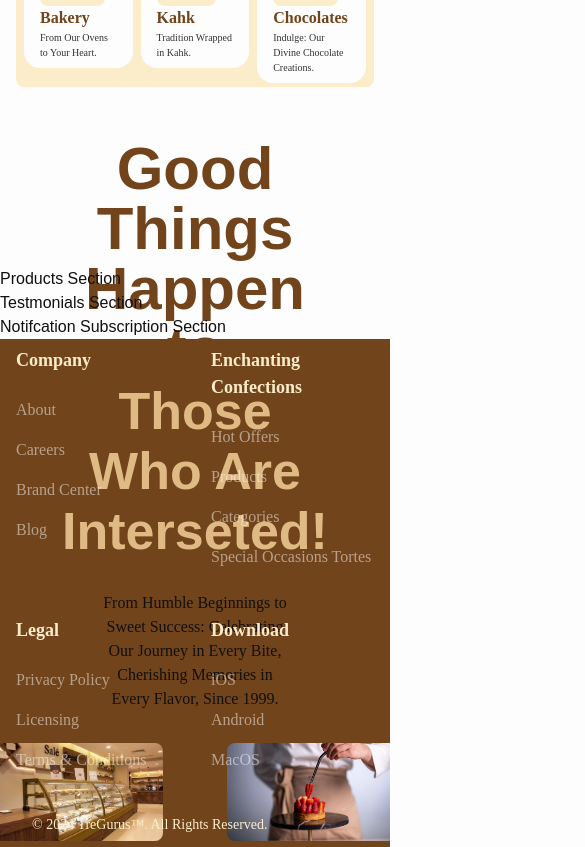
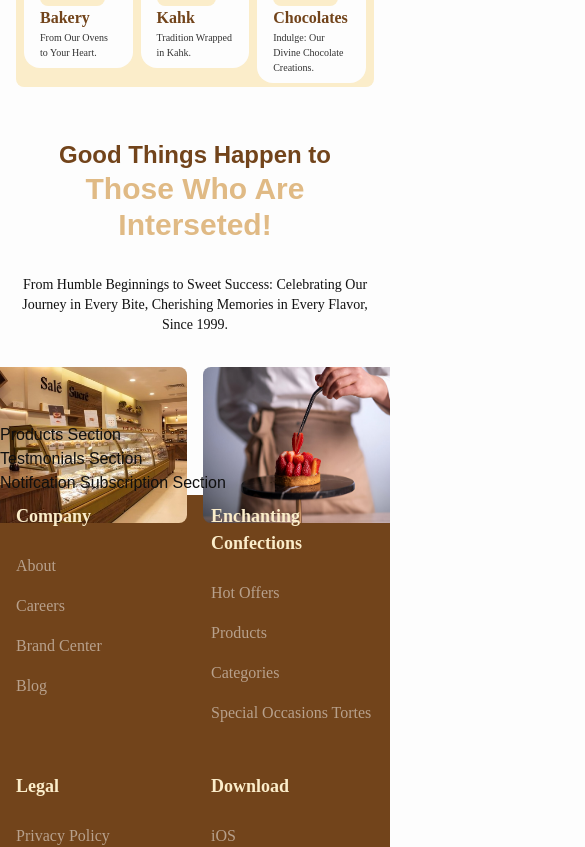
Before and after one commit to devabdth/sale-sucre, a Next.js app: page / in a window 390 px wide. Shown: the part 1760-2607 px from the top of the page, 585 px wide, since content can reach past the window. Built offline with nearby package versions, Linux system fonts and the light colour scheme.

Commit message:
Why Choose Us Section - Small Devices

```diff
--- a/components/home/WhyChooseUsSection.tsx
+++ b/components/home/WhyChooseUsSection.tsx
@@ -2,18 +2,18 @@ import React from "react";
 import Image from "next/image";
 
 const WhyChooseUsSection= () => {
-    return <section className="w-full h-[45vw] flex flex-col items-center justify-between gap-8 bg-variant py-12">
-      <h2 className="text-6xl text-primary font-extrabold px-72 text-center">
+    return <section className="w-full lg:h-[45vw] md:h-[70vw] h-[85vw] flex flex-col items-center justify-between gap-8 bg-variant py-12">
+      <h2 className="lg:text-6xl md:text-3xl text-2xl text-primary font-extrabold lg:px-72 px-2 text-center">
         Good Things Happen to
         <br />
-        <span className="text-secondary text-[3.25rem]">
+        <span className="text-secondary lg:text-[3.25rem] md:text-4xl text-3xl">
           Those Who Are Interseted!
         </span>
       </h2>
-      <p className="px-[25%] font-normal text-text-primary text-md text-center font-secondary">
+      <p className="lg:px-[25%] px-4 font-normal text-text-primary text-sm text-center font-secondary">
         From Humble Beginnings to Sweet Success: Celebrating Our Journey in Every Bite, Cherishing Memories in Every Flavor, Since 1999.
         </p>
-      <div className="w-full min-h-[25vw] flex flex-row items-center justify-between gap-16">
+      <div className="w-full lg:min-h-[25vw] min-h-[40vw] flex flex-row items-center justify-between lg:gap-16 gap-4">
         <div className="w-full rounded-r-lg h-full overflow-hidden">
           <Image
             src="/store.jpg"
```
